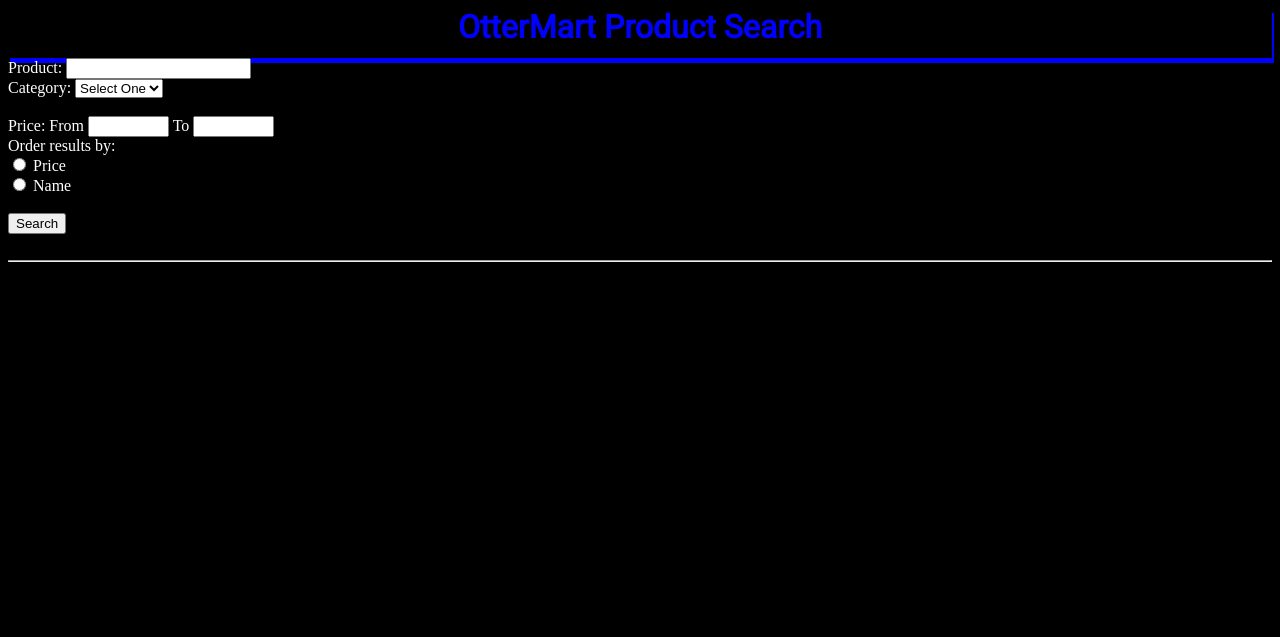
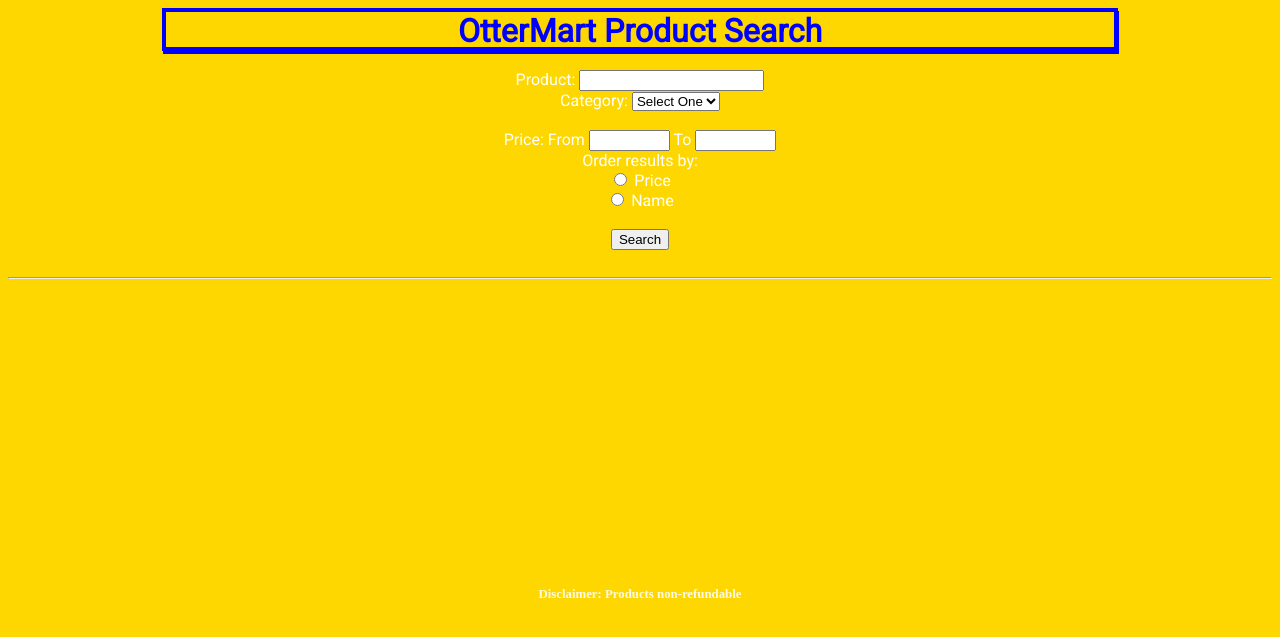
Before and after one commit to TrevorOsborne/cst336, a PHP site: page /labs/lab5otterMart/index.php in a window 1280 px wide. Shown: the top 637 px of the page. Run offline with PHP 8.4, Linux system fonts and the light colour scheme; data that the repository does not hold is empty.

Commit message:
lab 5 css changes

```diff
--- a/labs/lab5otterMart/css/styles.css
+++ b/labs/lab5otterMart/css/styles.css
@@ -1,9 +1,16 @@
-body {
-        background-color: black;
-        /*background-image:url("../img/backyard3.jpeg");*/
+div {
+        background-color: gold;
         color: white;
+        font-family: 'Roboto', sans-serif;
+        text-align:center;
 
     }
+
+body {
+    background-color: gold;
+    color: white;
+    font-family: 'Roboto', sans-serif;
+}
 
 h1 {
     font-family: 'Roboto', sans-serif;
@@ -11,24 +18,11 @@ h1 {
     margin-bottom: 0px;
     text-align:center;
     color: blue;
-    width:100%;
-    box-shadow: 2px 5px;
-    height:50px;
+    width:75%;
+    box-shadow: 1px 3px;
+    border: 4px solid blue;
+    height:35px;
     margin:0 auto;
-}
-
-h2 {
-      font-family: 'Roboto', sans-serif;
-      text-align:center;
-      color: red;
-      font-size: 1.2em;
-
-}
-
-h3 {
-        font-family: 'Roboto', sans-serif;
-        font-size: 1.2em;
-        color: white;
 }
 
 footer {
@@ -37,8 +31,8 @@ footer {
         width:600px;
         margin:0 auto;
         padding-top:300px;
-        color: black;
-        position:relative;
+        color: white;
+        text-align:center;
         font-weight:bold;
         opacity:0.9;
 }
--- a/labs/lab5otterMart/index.php
+++ b/labs/lab5otterMart/index.php
@@ -84,6 +84,8 @@ function displaySearchResults() {
         <div>
             <h1> OtterMart Product Search </h1>
 
+            <br>
+
             <form>
                 Product: <input type="text" name="product" />
                 <br />
@@ -104,7 +106,6 @@ function displaySearchResults() {
 
                        <br><br>
                        <input type="submit" value="Search" name="searchForm" />
-
             </form>
 
             <br />
@@ -113,5 +114,8 @@ function displaySearchResults() {
 
         <hr>
         <?= displaySearchResults() ?>
+        <footer>
+            Disclaimer: Products non-refundable
+        </footer>
     </body>
 </html>
```
